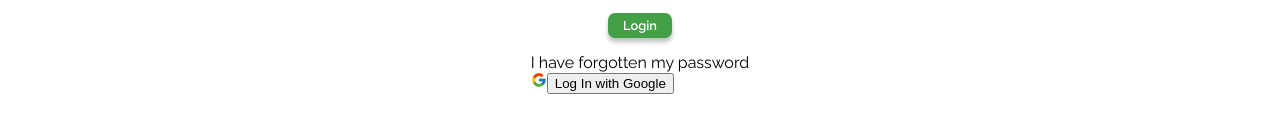
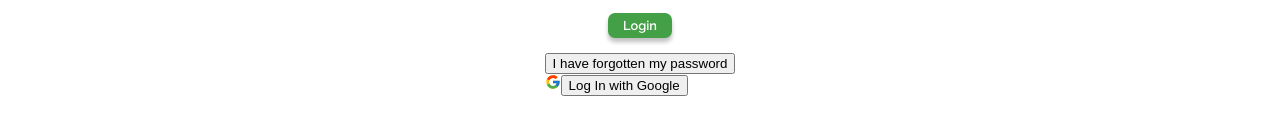
Before and after one commit to Mr-Hache/bidWiz-Frontend, a Next.js app: page /login in a window 1280 px wide. Shown: the part 289-424 px from the top of the page. Built offline with nearby package versions, Linux system fonts and the light colour scheme; no server answers.

Commit message:
agregando sweetalert

```diff
--- a/app/Componets/auth/authent.tsx
+++ b/app/Componets/auth/authent.tsx
@@ -71,7 +71,7 @@ function authent() {
                   data.forEach((item: { email: string; isDisabled: boolean }) => {
                     if (item.email === user.email && item.isDisabled === true) {
 
-                      Swal.fire("User disabled");
+                      Swal.fire('User', 'disabled', 'success');
 
                       userSignOut();
                     } else {
@@ -142,9 +142,9 @@ function authent() {
       </button>
       <div>
         <div>
-          <span onClick={handleChangePassword}>
+          <button onClick={handleChangePassword}>
             I have forgotten my password
-          </span>
+          </button>
         </div>
         <FcGoogle className={style.icon} />
         <button onClick={handleGoogleSignIn}>Log In with Google</button>
```
